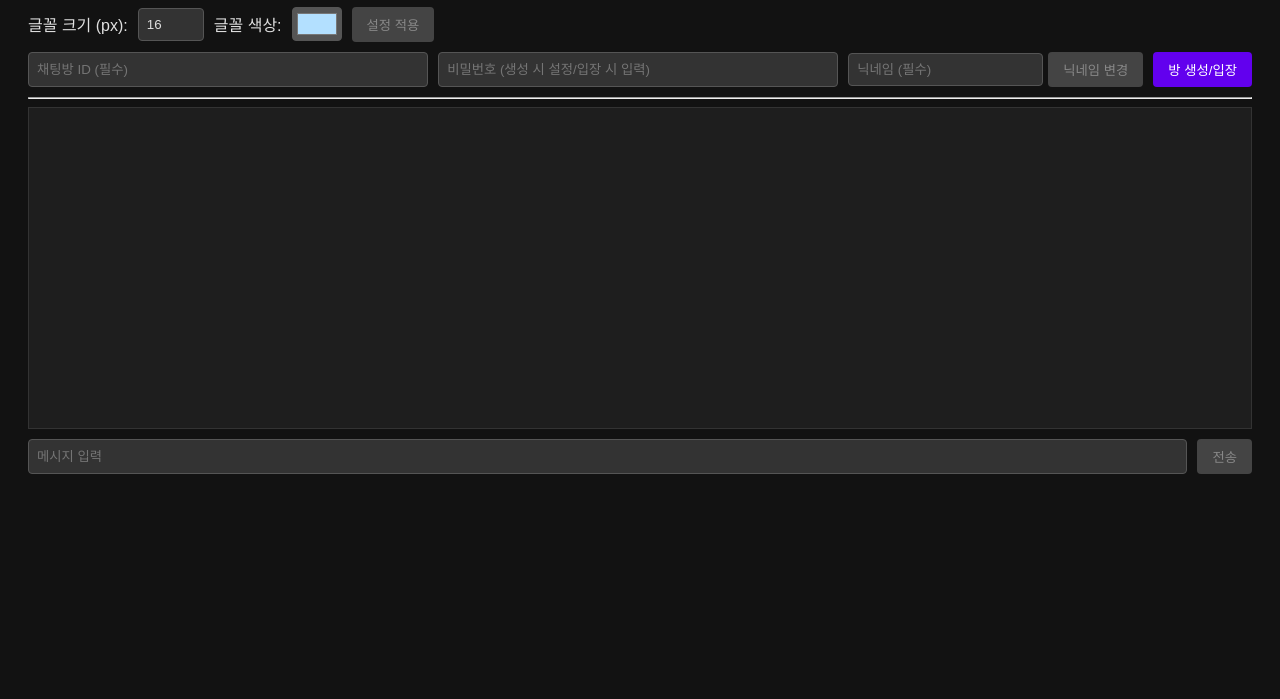
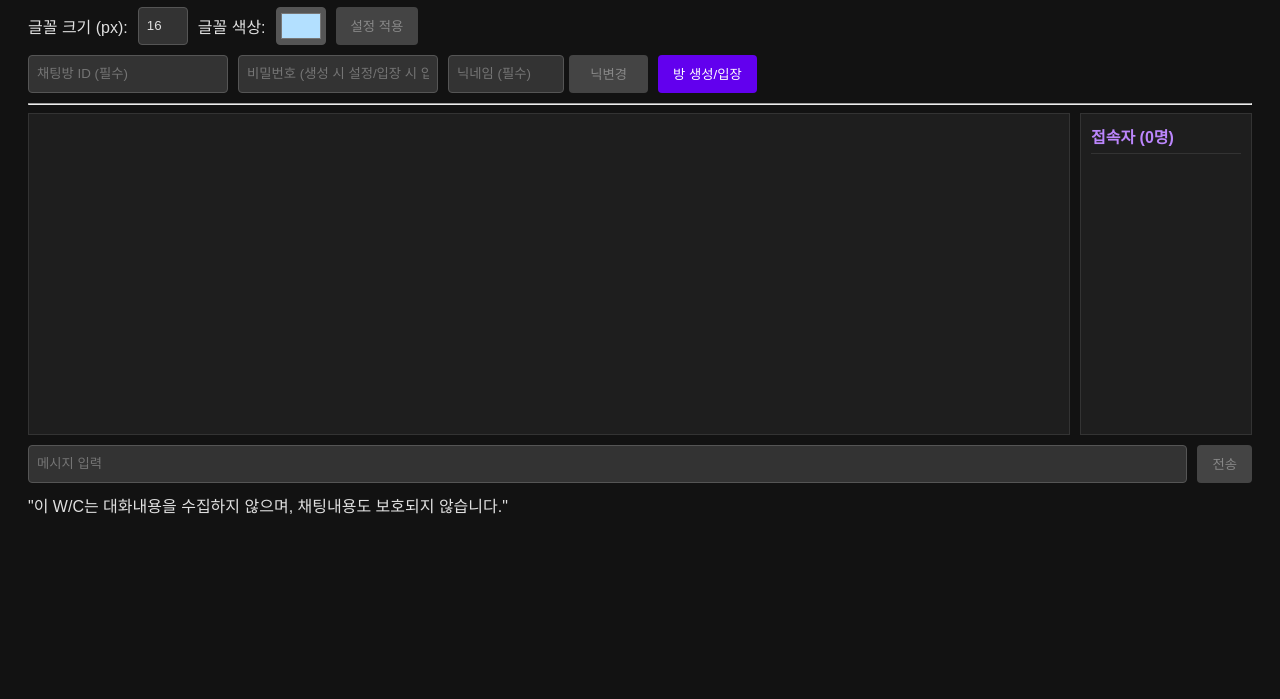
Before and after one commit to spacekjk/ujuuu-chat-app, a website: page index.html in a window 1280 px wide. Shown: the part 101-800 px from the top of the page. Drawn offline with Linux system fonts and the light colour scheme.

Commit message:
feat: 레이아웃 개선, 닉네임 버튼 폭 확대, 안내 문구 추가

```diff
--- a/index.html
+++ b/index.html
@@ -2,9 +2,9 @@
 <html lang="ko">
 <head>
     <meta charset="UTF-8">
-    <title>웹채팅</title>
+    <title>W/C</title>
     <style>
-        /* 다크 모드 스타일 유지 */
+        /* 다크 모드 및 레이아웃 스타일 */
         body {
             font-family: Arial, sans-serif;
             padding: 20px;
@@ -14,37 +14,112 @@
         h1 { color: #BB86FC; }
 
         #settings-area { margin-bottom: 10px; display: flex; gap: 10px; align-items: center; }
-        #room-controls { margin-bottom: 10px; display: flex; gap: 10px; }
+
+        /* 💡 핵심: #room-controls 중앙 정렬 및 flexbox 설정 */
+        #room-controls {
+            margin-bottom: 10px;
+            display: flex;
+            gap: 10px;
+            align-items: center; /* 수직 중앙 정렬 */
+        }
+
         #message-controls { margin-bottom: 10px; display: flex; gap: 10px; }
+
+        /* 채팅/접속자 컨테이너 */
+        #chat-container {
+            display: flex;
+            gap: 10px;
+            margin-bottom: 10px;
+        }
+
         #chat-area {
+            flex-grow: 1;
             height: 300px;
             border: 1px solid #333;
             background-color: #1E1E1E;
             overflow-y: scroll;
             padding: 10px;
-            margin-bottom: 10px;
+        }
+
+        /* 접속자 목록 스타일 */
+        #user-list-area {
+            width: 150px;
+            height: 300px;
+            border: 1px solid #333;
+            background-color: #1E1E1E;
+            padding: 10px;
+            overflow-y: auto;
+        }
+
+        #user-list-area h3 {
+            margin-top: 0;
+            color: #BB86FC;
+            font-size: 1em;
+            border-bottom: 1px solid #333;
+            padding-bottom: 5px;
+            margin-bottom: 5px;
+        }
+
+        #user-list {
+            list-style: none;
+            padding: 0;
+            margin: 0;
+        }
+
+        #user-list li {
+            margin-bottom: 3px;
+            word-break: break-all;
         }
 
         .system-msg { color: #888; font-style: italic; }
         .error-msg { color: #CF6679; font-weight: bold; }
         .user-msg { margin-bottom: 5px; }
 
-        /* 입력 필드 디자인 */
-        input[type="text"], input[type="password"], input[type="number"] {
+        /* 입력 필드 디자인 (높이 및 너비 고정) */
+        input[type="password"], input[type="text"] {
             padding: 8px;
             border: 1px solid #555;
             background-color: #333;
             color: #E0E0E0;
             border-radius: 4px;
+
+            /* 높이 고정 */
+            height: 38px;
+            box-sizing: border-box;
+            margin: 0; /* 정렬 방해 마진 제거 */
+
+            /* 너비 고정 */
+            max-width: 150px;
+            width: 100%;
         }
+
+		input[type="number"] {
+            padding: 8px;
+            border: 1px solid #555;
+            background-color: #333;
+            color: #E0E0E0;
+            border-radius: 4px;
+
+            /* 높이 고정 */
+            height: 38px;
+            box-sizing: border-box;
+            margin: 0; /* 정렬 방해 마진 제거 */
+
+            /* 너비 고정 */
+            max-width: 50px;
+            width: 100%;
+        }
+
         input[type="color"] {
             border: 1px solid #555;
             border-radius: 4px;
-            height: 34px;
+            height: 38px;
+            box-sizing: border-box;
         }
 
         /* 버튼 디자인 */
         button {
+            height: 38px;
             padding: 8px 15px;
             border: none;
             border-radius: 4px;
@@ -52,19 +127,41 @@
             color: white;
             cursor: pointer;
             transition: background-color 0.3s;
+            box-sizing: border-box;
+            margin: 0; /* 정렬 방해 마진 제거 */
         }
         button:hover:not(:disabled) { background-color: #903EFF; }
         button:disabled { background-color: #444; color: #888; cursor: not-allowed; }
 
-        #message-input { flex-grow: 1; }
-        #room-id, #room-password { flex-grow: 1; }
+        #message-input {
+			flex-grow: 1;
+			max-width: none; /* 💡 전역 제한 해제 */
+			width: auto; /* 💡 flexbox에 맞춰 자동으로 너비 조정 */
+		}
+        #room-id, #room-password { max-width: 200px; }
 
-        /* 💡 닉네임 입력 그룹 스타일 */
-        #nickname-group { display: flex; gap: 5px; align-items: center; }
+        /* 닉네임 그룹 스타일 */
+        #nickname-group {
+            display: flex;
+            gap: 5px;
+            align-items: center;
+            /* 너비 고정 */
+            max-width: 200px;
+            width: 100%;
+        }
+        #nickname-group input { /* 닉네임 입력 필드는 그룹 내에서만 유연하게 */
+             max-width: none;
+        }
+
+		#nickname-update-btn {
+			width: 120px; /* 원하는 폭으로 설정 (예: 120px) */
+			/* padding을 명시적으로 재설정할 필요는 없습니다. */
+		}
+
     </style>
 </head>
 <body>
-    <h1>Web Chat</h1>
+    <h1>W/C</h1>
 
     <div id="settings-area">
         <label for="font-size">글꼴 크기 (px):</label>
@@ -81,8 +178,8 @@
         <input type="password" id="room-password" placeholder="비밀번호 (생성 시 설정/입장 시 입력)">
 
         <div id="nickname-group">
-            <input type="text" id="nickname" placeholder="닉네임 (필수)" style="flex-grow: 1;">
-            <button onclick="updateNickname()" id="nickname-update-btn" disabled>닉네임 변경</button>
+            <input type="text" id="nickname" placeholder="닉네임 (필수)" style="width: 100%;">
+            <button onclick="updateNickname()" id="nickname-update-btn" disabled>닉변경</button>
         </div>
 
         <button onclick="connectWebSocket()" id="join-btn">방 생성/입장</button>
@@ -90,12 +187,25 @@
 
     <hr>
 
-    <div id="chat-area"></div>
+    <div id="chat-container">
+        <div id="chat-area"></div>
+
+        <div id="user-list-area">
+            <h3>접속자 (<span id="user-count">0</span>명)</h3>
+            <ul id="user-list">
+                </ul>
+        </div>
+    </div>
 
     <div id="message-controls">
         <input type="text" id="message-input" placeholder="메시지 입력" disabled>
         <button onclick="sendMessage()" disabled id="send-btn">전송</button>
     </div>
+
+	<div id="info-text">
+        "이 W/C는 대화내용을 수집하지 않으며, 채팅내용도 보호되지 않습니다."
+    </div>
+
 
     <script>
         let ws;
@@ -113,8 +223,13 @@
         const fontSizeInput = document.getElementById('font-size');
         const colorPicker = document.getElementById('color-picker');
         const styleUpdateBtn = document.getElementById('style-update-btn');
-        const nicknameUpdateBtn = document.getElementById('nickname-update-btn'); // 💡 새 DOM 요소
+        const nicknameUpdateBtn = document.getElementById('nickname-update-btn');
 
+        const userList = document.getElementById('user-list');
+        const userCount = document.getElementById('user-count');
+
+        // 💡 주의: 배포 시에는 'wss://ujuuu-chat-app.onrender.com'으로 변경해야 합니다.
+		// 💡 주의:  'ws://localhost:8080'으로 변경해야 합니다.
         const defaultWsUrl = 'wss://ujuuu-chat-app.onrender.com';
 
         function displayMessage(message, type = 'user-msg', style = {}) {
@@ -133,20 +248,29 @@
             chatArea.scrollTop = chatArea.scrollHeight;
         }
 
+        function updateUserList(users) {
+            userList.innerHTML = '';
+            userCount.textContent = users.length;
+
+            users.forEach(user => {
+                const li = document.createElement('li');
+                li.textContent = user.nickname;
+                li.style.color = user.style ? user.style.color : '#E0E0E0';
+                userList.appendChild(li);
+            });
+        }
+
         function toggleControls(isConnected) {
             messageInput.disabled = !isConnected;
             sendBtn.disabled = !isConnected;
 
-            // 스타일 설정 활성화/비활성화
             fontSizeInput.disabled = !isConnected;
             colorPicker.disabled = !isConnected;
             styleUpdateBtn.disabled = !isConnected;
 
-            // 💡 닉네임 입력 필드와 변경 버튼은 접속 후 활성화
             nicknameInput.disabled = !isConnected;
             nicknameUpdateBtn.disabled = !isConnected;
 
-            // 방 접속 정보는 접속 후에 비활성화
             roomIdInput.disabled = isConnected;
             passwordInput.disabled = isConnected;
             joinBtn.disabled = isConnected;
@@ -194,13 +318,16 @@
                 } else if (data.type === 'chat') {
                     displayMessage(data.text, 'user-msg', data.style || {});
                 }
+                else if (data.type === 'user_list') {
+                    updateUserList(data.users);
+                }
             };
 
             ws.onclose = function(event) {
                 displayMessage(`[시스템] 연결이 해제되었습니다.`, 'system-msg');
-                // 💡 연결 해제 시 닉네임 입력 필드는 다시 활성화 (새 접속을 위해)
                 nicknameInput.disabled = false;
                 toggleControls(false);
+                updateUserList([]);
             };
 
             ws.onerror = function(error) {
@@ -209,7 +336,6 @@
             };
         }
 
-        // 💡 새로운 함수: 닉네임 변경
         function updateNickname() {
             if (!ws || ws.readyState !== WebSocket.OPEN) {
                 alert("채팅방에 먼저 접속해야 합니다.");
@@ -223,14 +349,14 @@
             }
 
             const oldNickname = userNickname;
-            userNickname = newNickname; // 로컬 닉네임 먼저 업데이트
+            userNickname = newNickname;
 
-            // 서버에 닉네임 변경 알림
             const updateRequest = {
                 type: 'update_nickname',
                 payload: {
                     oldNickname: oldNickname,
-                    newNickname: newNickname
+                    newNickname: newNickname,
+                    style: userStyle
                 }
             };
             ws.send(JSON.stringify(updateRequest));
@@ -266,7 +392,7 @@
                 const chatMessage = {
                     type: 'chat',
                     payload: {
-                        nickname: userNickname, // 💡 항상 최신 닉네임 사용
+                        nickname: userNickname,
                         text: messageText,
                         style: userStyle
                     }
@@ -276,14 +402,11 @@
             }
         }
 
-        // 엔터 키로 메시지 전송 기능 추가
         messageInput.addEventListener('keypress', function(e) {
             if (e.key === 'Enter') {
-                // 닉네임 입력창에 포커스가 있다면 닉네임 변경 버튼 클릭
                 if (document.activeElement === nicknameInput && !nicknameUpdateBtn.disabled) {
                     updateNickname();
                 }
-                // 메시지 입력창에 포커스가 있다면 메시지 전송
                 else if (document.activeElement === messageInput) {
                     sendMessage();
                 }
```
Also changed, not shown: server.js (+56 -17 lines).
